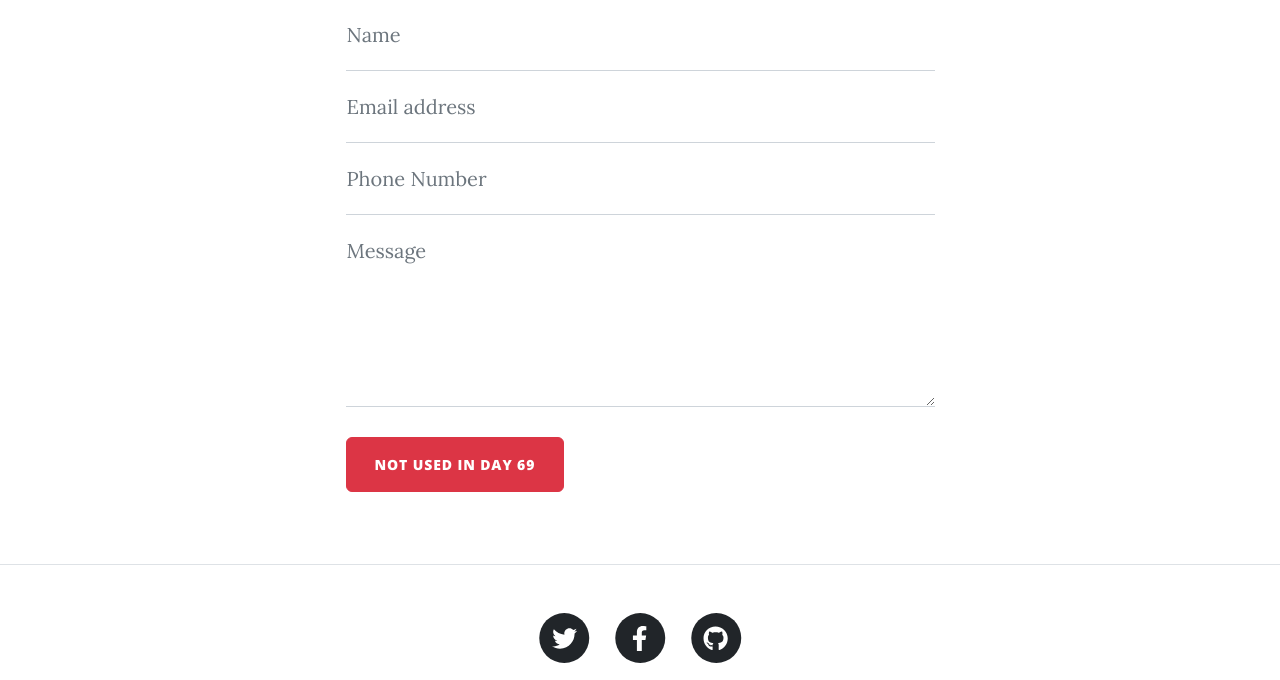
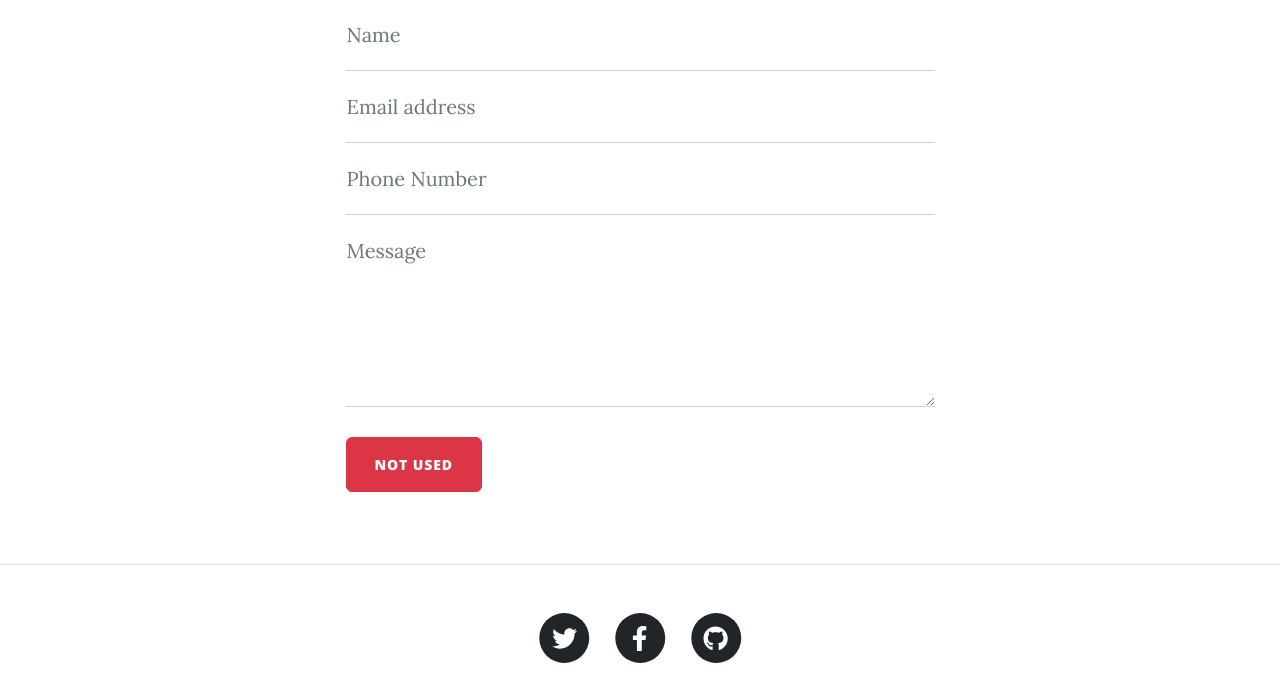
Before and after one commit to tgreene21/Blog_Website, a Flask app: page /contact in a window 1280 px wide. Shown: the part 721-1401 px from the top of the page. Run offline with Flask 3, Linux system fonts and the light colour scheme; some libraries are stand-ins or nearby versions.

Commit message:
Update button

```diff
--- a/templates/contact.html
+++ b/templates/contact.html
@@ -88,7 +88,7 @@
               id="submitButton"
               type="submit"
             >
-              NOT USED in Day 69
+              NOT USED
             </button>
           </form>
         </div>
```
